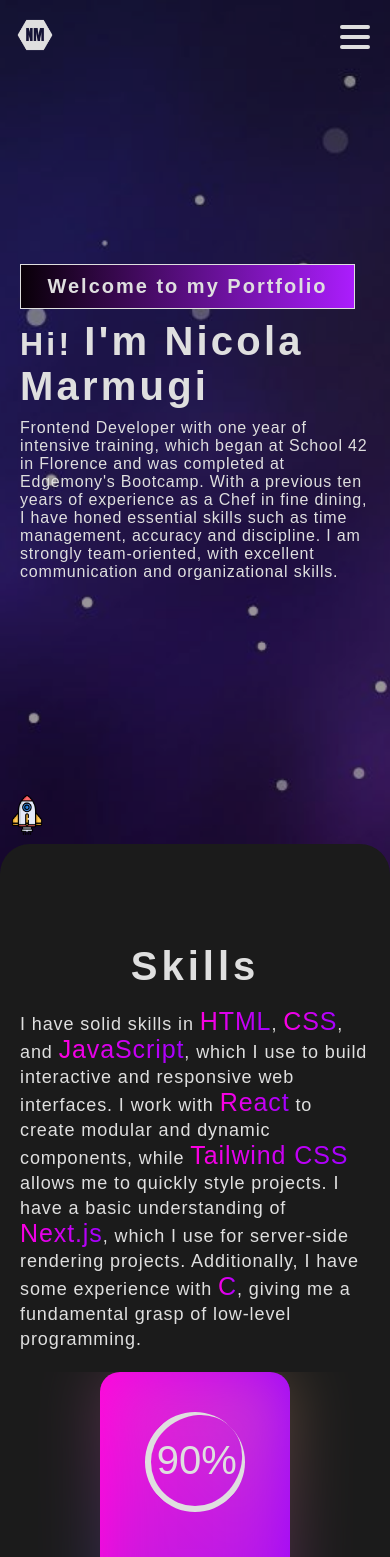
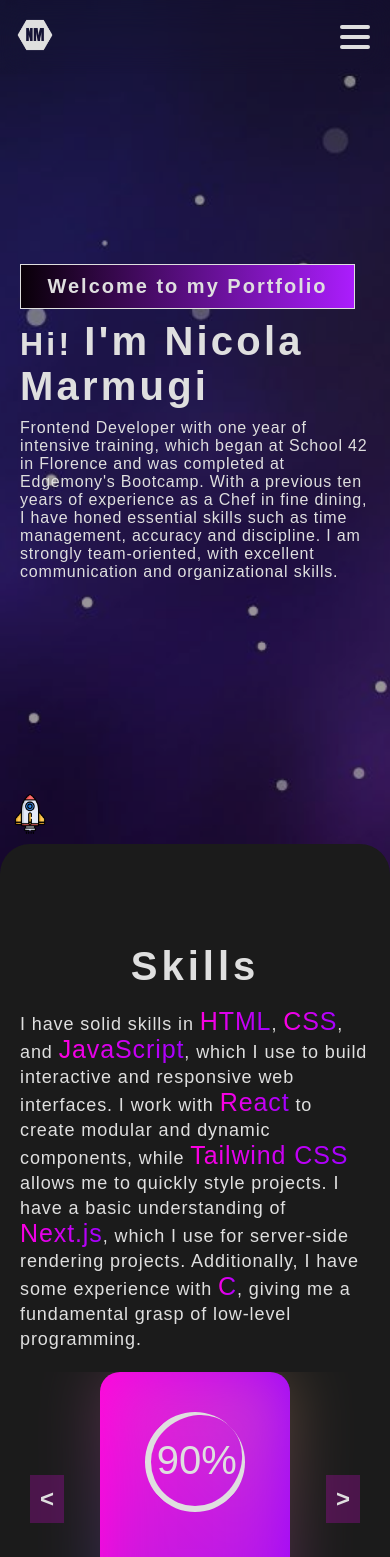
Before and after one commit to nmarmugi/Edgemony, a React (Vite) app in the folder Prove/portfolio/portfolio-nm/: page / in a window 390 px wide. Shown: the top 1557 px of the page. Built offline with nearby package versions, Linux system fonts and the light colour scheme; a web font is replaced by a local one.

Commit message:
feat: aggiunta in prove portfolio

```diff
--- a/Prove/portfolio/portfolio-nm/src/App.jsx
+++ b/Prove/portfolio/portfolio-nm/src/App.jsx
@@ -4,7 +4,7 @@ import Navbar from './components/Navbar/Navbar'
 import MainPage from './pages/MainPage/MainPage'
 import ProjectsPage from './pages/ProjectsPage/ProjectsPage'
 import SkillsPage from './pages/SkillsPage/SkillsPage'
-import { useContext } from 'react'
+import { useContext, useState } from 'react'
 import { StateContext, SetStateContext } from './components/Provider/Provider'
 import Footer from './components/Footer/Footer'
 
@@ -12,6 +12,7 @@ function App() {
 
   const state = useContext(StateContext)
 	const setState = useContext(SetStateContext)
+  const [rocket, setRocket] = useState(true)
 
 	function handleClick(key) {
 		setState({
@@ -20,6 +21,13 @@ function App() {
 			skills: key === 'skills'
 		})
 	}
+
+  function handleRocket() {
+    setRocket(false)
+    setTimeout(() => {
+      setRocket(true)
+    }, 700)
+  }
 
   return (
     <div className={styles.containerMain}>
@@ -35,7 +43,8 @@ function App() {
         <Footer />
       </div>
       <a onClick={() => handleClick('home')} href="#home">
-        <img className={styles.rocket} src="/img/startup_1208168.png" alt="Rocket" />
+        <img onClick={handleRocket} className={rocket ? styles.rocket : styles.rocketShake} src="/img/startup_1208168.png" alt="Rocket" />
+        {!rocket && <img className={styles.fire} src="/img/fire_3487886.png" alt="Fire" />}
       </a>
     </div>
   )
--- a/Prove/portfolio/portfolio-nm/src/App.module.css
+++ b/Prove/portfolio/portfolio-nm/src/App.module.css
@@ -1,7 +1,6 @@
 .containerMain {
   position: relative;
   width: 100%;
-  min-height: 100dvh;
   display: flex;
   justify-content: center;
 }
@@ -42,8 +41,25 @@
   bottom: 10px;
   left: 10px;
   z-index: 100000;
+  cursor: pointer;
+}
+
+.rocketShake {
+  width: 40px;
+  position: fixed;
+  bottom: 40px;
+  left: 10px;
+  z-index: 100000;
   animation: rocketShake 0.1s infinite;
   cursor: pointer;
+}
+
+.fire {
+  width: 30px;
+  position: fixed;
+  bottom: 13px;
+  left: 24px;
+  transform: rotate(180deg);
 }
 
 @keyframes rocketShake {
@@ -86,4 +102,8 @@
 	.rocket {
     width: 60px;
   }
+
+  .rocketShake {
+    width: 60px;
+  }
 }
--- a/Prove/portfolio/portfolio-nm/src/components/Hamburger/hamburger.module.css
+++ b/Prove/portfolio/portfolio-nm/src/components/Hamburger/hamburger.module.css
@@ -7,6 +7,8 @@
 	align-items: center;
 	justify-content: space-between;
 	padding-right: 20px;
+	background-color: transparent;
+	backdrop-filter: blur(15px);
 }
 
 .containerLogo img {
--- a/Prove/portfolio/portfolio-nm/src/components/Navbar/navbar.module.css
+++ b/Prove/portfolio/portfolio-nm/src/components/Navbar/navbar.module.css
@@ -7,6 +7,8 @@
 	justify-content: space-between;
 	width: 100%;
 	padding-right: 30px;
+	background-color: transparent;
+	backdrop-filter: blur(15px);
 }
 
 .containerLogo img {
--- a/Prove/portfolio/portfolio-nm/src/pages/ProjectsPage/ProjectsPage.jsx
+++ b/Prove/portfolio/portfolio-nm/src/pages/ProjectsPage/ProjectsPage.jsx
@@ -1,5 +1,5 @@
-import ProjectCard from '../../components/ProjectCard/ProjectCard'
-import styles from './projectsPage.module.css'
+import ProjectCard from '../../components/ProjectCard/ProjectCard';
+import styles from './projectsPage.module.css';
 import { useState, useEffect } from 'react';
 
 const arrayLinks = [
@@ -38,6 +38,12 @@ export default function ProjectsPage() {
     setCurrentProjectIndex((prevIndex) => (prevIndex + 1) % arrayLinks.length);
   };
 
+  const prevProject = () => {
+    setCurrentProjectIndex((prevIndex) =>
+      (prevIndex - 1 + arrayLinks.length) % arrayLinks.length
+    );
+  };
+
   useEffect(() => {
     if (isAutoScrolling) {
       const interval = setInterval(() => {
@@ -52,10 +58,19 @@ export default function ProjectsPage() {
     setCurrentProjectIndex(index);
   };
 
-  function handleClick(e) {
+  const handleArrowClick = (direction) => {
+    setIsAutoScrolling(false);
+    if (direction === 'next') {
+      nextProject();
+    } else if (direction === 'prev') {
+      prevProject();
+    }
+  };
+
+  const handleClick = (e) => {
     const url = e.currentTarget.id;
     window.open(url, "_blank");
-  }
+  };
 
   return (
     <div id='projects' className={styles.containerProjectsPage}>
@@ -64,27 +79,38 @@ export default function ProjectsPage() {
         In this section, you will find a selection of projects that showcase my technical skills and creativity in web development. Each project represents a challenge I have faced and overcome, allowing me to deepen my technological knowledge. These works highlight my ability to create dynamic, responsive, and user-friendly websites and applications. Explore them to better understand my approach to problem-solving and my dedication!
       </p>
       <div className={styles.containerProjectCards}>
+        {isMobile && (
+          <>
+            <button onClick={() => handleArrowClick('prev')} className={styles.arrowLeft}>
+              &lt;
+            </button>
             <div className={styles.projectsGrid}>
-          {isMobile ? (
               <ProjectCard
                 key={arrayLinks[currentProjectIndex].url}
                 urlImg={arrayLinks[currentProjectIndex].img}
                 onClick={handleClick}
                 idNavigate={arrayLinks[currentProjectIndex].url}
               />
-          ) : (
-            arrayLinks.map((project, index) => (
+            </div>
+            <button onClick={() => handleArrowClick('next')} className={styles.arrowRight}>
+              &gt;
+            </button>
+          </>
+        )}
+        {!isMobile && (
+          <div className={styles.projectsGrid}>
+            {arrayLinks.map((project) => (
               <ProjectCard
                 key={project.url}
                 urlImg={project.img}
                 onClick={handleClick}
                 idNavigate={project.url}
               />
-            ))
+            ))}
+          </div>
         )}
       </div>
-      </div>
-
+      {isMobile && (
         <div className={styles.dotsContainer}>
           {arrayLinks.map((_, index) => (
             <span
@@ -94,6 +120,7 @@ export default function ProjectsPage() {
             />
           ))}
         </div>
+      )}
     </div>
   );
 }
--- a/Prove/portfolio/portfolio-nm/src/pages/ProjectsPage/projectsPage.module.css
+++ b/Prove/portfolio/portfolio-nm/src/pages/ProjectsPage/projectsPage.module.css
@@ -28,15 +28,16 @@
   .containerProjectCards {
 	width: 100%;
 	display: flex;
+	align-items: center;
 	justify-content: center;
-	align-items: center;
+	position: relative;
   }
 
   .projectsGrid {
 	display: flex;
 	width: 100%;
 	gap: 40px;
-	justify-content: space-around;
+	justify-content: center;
 	flex-wrap: wrap;
   }
 
@@ -79,3 +80,40 @@
 	  display: none;
 	}
   }
+
+  .arrowLeft,
+  .arrowRight {
+	position: absolute;
+	top: 50%;
+	transform: translateY(-50%);
+	background-color: #ff00ff36;
+	color: #DFDFDF;
+	border: none;
+	font-size: 24px;
+	cursor: pointer;
+	padding: 10px;
+	z-index: 10;
+	font-weight: bolder;
+  }
+
+  .arrowLeft {
+	left: 10px;
+	transition: all 0.35s ease;
+  }
+
+  .arrowRight {
+	right: 10px;
+	transition: all 0.35s ease;
+  }
+
+  .arrowLeft:hover,
+  .arrowRight:hover {
+	background-color: #ff00ff;
+  }
+
+  @media (min-width: 768px) {
+	.arrowLeft,
+	.arrowRight {
+	  display: none;
+	}
+  }
--- a/Prove/portfolio/portfolio-nm/src/pages/SkillsPage/SkillsPage.jsx
+++ b/Prove/portfolio/portfolio-nm/src/pages/SkillsPage/SkillsPage.jsx
@@ -30,6 +30,12 @@ export default function SkillsPage() {
     setCurrentSkillIndex((prevIndex) => (prevIndex + 1) % skillsObj.length);
   };
 
+  const prevSkill = () => {
+    setCurrentSkillIndex((prevIndex) =>
+      (prevIndex - 1 + skillsObj.length) % skillsObj.length
+    );
+  };
+
   useEffect(() => {
     if (isAutoScrolling) {
       const interval = setInterval(nextSkill, 3000);
@@ -42,6 +48,15 @@ export default function SkillsPage() {
     setCurrentSkillIndex(index);
   };
 
+  const handleArrowClick = (direction) => {
+    setIsAutoScrolling(false);
+    if (direction === 'next') {
+      nextSkill();
+    } else if (direction === 'prev') {
+      prevSkill();
+    }
+  };
+
   return (
     <div id='skills' className={styles.containerSkillsPage}>
       <h2>Skills</h2>
@@ -49,14 +64,23 @@ export default function SkillsPage() {
         I have solid skills in <span>HTML</span>, <span>CSS</span>, and <span>JavaScript</span>, which I use to build interactive and responsive web interfaces. I work with <span>React</span> to create modular and dynamic components, while <span>Tailwind CSS</span> allows me to quickly style projects. I have a basic understanding of <span>Next.js</span>, which I use for server-side rendering projects. Additionally, I have some experience with <span>C</span>, giving me a fundamental grasp of low-level programming.
       </p>
       <div className={styles.containerCards}>
-        {isMobile ? (
+        {isMobile && (
+          <>
+            <button onClick={() => handleArrowClick('prev')} className={styles.arrowLeft}>
+              &lt;
+            </button>
             <div className={styles.skillsGridMobile}>
               <Card
                 type={skillsObj[currentSkillIndex].type}
                 percent={skillsObj[currentSkillIndex].percent}
               />
             </div>
-        ) : (
+            <button onClick={() => handleArrowClick('next')} className={styles.arrowRight}>
+              &gt;
+            </button>
+          </>
+        )}
+        {!isMobile && (
           <div className={styles.skillsGridDesktop}>
             {skillsObj.map((skill) => (
               <Card
--- a/Prove/portfolio/portfolio-nm/src/pages/SkillsPage/skillsPage.module.css
+++ b/Prove/portfolio/portfolio-nm/src/pages/SkillsPage/skillsPage.module.css
@@ -35,6 +35,10 @@
 
   .containerCards {
 	width: 100%;
+	display: flex;
+	align-items: center;
+	justify-content: center;
+	position: relative; /* Ensure positioning for arrows */
   }
 
   .skillsGridMobile {
@@ -42,7 +46,6 @@
 	justify-content: center;
 	align-items: center;
 	overflow: hidden;
-	position: relative;
 	width: 100%;
   }
 
@@ -80,8 +83,39 @@
 	background-color: #ff00ff;
   }
 
+  .arrowLeft, .arrowRight {
+	background: none;
+	border: none;
+	font-size: 24px;
+	color: #DFDFDF;
+	cursor: pointer;
+	position: absolute;
+	z-index: 1000;
+	top: 50%;
+	transform: translateY(-50%);
+	padding: 10px;
+	font-weight: bolder;
+  }
+
+  .arrowLeft {
+	left: 10px;
+	transition: all 0.35s ease;
+	background-color: #ff00ff36;
+  }
+
+  .arrowRight {
+	right: 10px;
+	transition: all 0.35s ease;
+	background-color: #ff00ff36;
+  }
+
+  .arrowLeft:hover,
+  .arrowRight:hover {
+	background-color: #ff00ff;
+  }
+
   @media (min-width: 768px) {
-	.dotsContainer {
+	.dotsContainer, .arrowLeft, .arrowRight {
 	  display: none;
 	}
   }
```
Also changed, not shown: Prove/portfolio/portfolio-nm/src/components/Hamburger/Hamburger.jsx (+29 -18 lines), Prove/portfolio/portfolio-nm/public/img/fire_3487886.png (added). Lines whose indentation alone changed are shown as unchanged.
